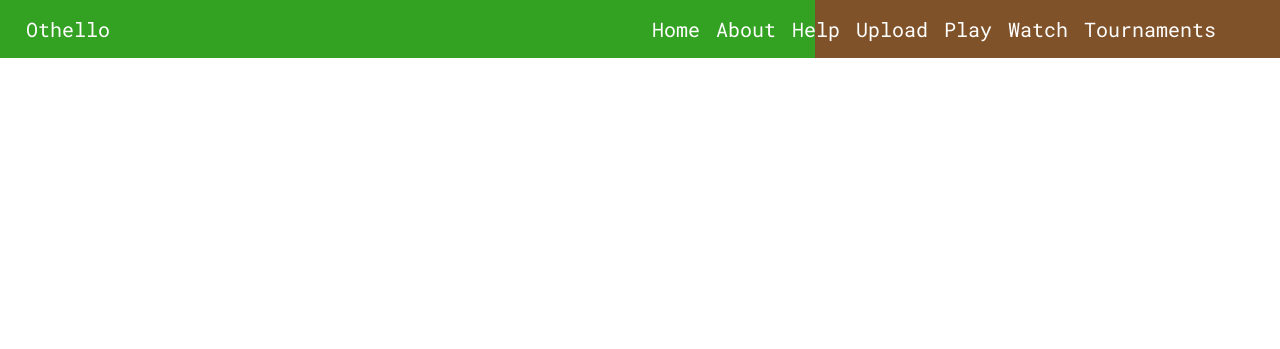
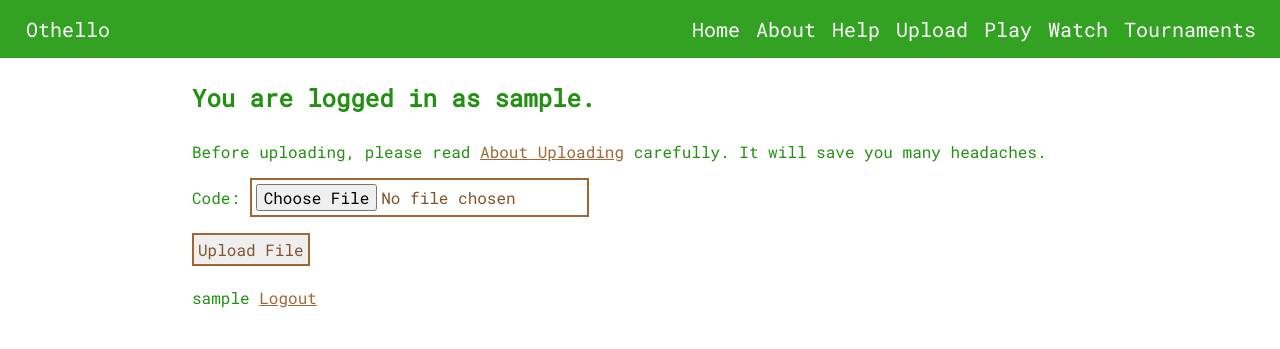
Before and after one commit to tjcsl/othello-tourney, a Django app: page /upload/ in a window 1280 px wide. Shown: the top 349 px of the page. Run offline with Django 3.2, Linux system fonts and the light colour scheme; the visitor is signed in with stand-in values (Sample User, id 1); some libraries are stand-ins or nearby versions.

Commit message:
finish refactoring basic templates

```diff
--- a/othello/othello/static/css/base.css
+++ b/othello/othello/static/css/base.css
@@ -28,13 +28,7 @@ html, body {
 
 .navbar {
     width: 100%;
-    background-image:
-        linear-gradient(#33a122,#33a122),
-        linear-gradient(#805229,#805229);
-    background-size:
-        calc(1 * (100% / 1.57)) 100%,
-        calc(2 * (100% / 2)) 100%;
-    background-repeat:no-repeat;
+    background-color: #33a122; /* 805229 nav brown */
     font-size: 20px;
     color: #fffff0;
 }
@@ -57,7 +51,6 @@ html, body {
 .navbar-collapse {
     flex-grow: 0;
     height: 100%;
-    margin-right: 5vh;
 }
 
 .navbar-toggler {
@@ -68,3 +61,43 @@ html, body {
     background-image: url("/static/img/menu.svg");
     background-position: center;
 }
+
+.main {
+    font-size: 16px;
+    color: #229011;
+    width: 70%;
+    padding: 2% 15%;
+    box-sizing: unset;
+}
+
+.main a{
+    color: #a06633;
+    text-decoration: underline;
+}
+
+.main a:hover {
+    color: #fffff0;
+    background-color: #805229;
+}
+
+
+pre, code {
+    font-family: 'Roboto Mono', monospace;
+    font-size: 16px;
+    color: #805229;
+}
+
+h1,h2,h3,h4,h5,h6 {
+    font-family: 'Roboto Mono', monospace;
+    display: block;
+
+    font-weight: bold;
+}
+
+input {
+    font-family: 'Roboto Mono', monospace;
+    font-size: 16px;
+    color: #805229;
+    border: #a06633 2px solid;
+    padding: 4px;
+}
--- a/othello/othello/templates/base.html
+++ b/othello/othello/templates/base.html
@@ -25,58 +25,36 @@
                 <div class="collapse navbar-collapse" id="collapsibleNavbar">
                     <ul class="navbar-nav">
                         <li class="nav-item">
-                            <a class="nav-link" href="#">Home</a>
+                            <a class="nav-link" href="{% url 'auth:index' %}">Home</a>
                         </li>
                         <li class="nav-item">
-                            <a class="nav-link" href="#">About</a>
+                            <a class="nav-link" href="{% url 'games:about' %}">About</a>
                         </li>
                         <li class="nav-item">
-                            <a class="nav-link" href="#">Help</a>
+                            <a class="nav-link" href="{% url 'games:help' %}">Help</a>
                         </li>
                         <li class="nav-item">
-                            <a class="nav-link" href="#">Upload</a>
+                            <a class="nav-link" href="{% url 'games:upload' %}">Upload</a>
                         </li>
                         <li class="nav-item">
-                            <a class="nav-link" href="#">Play</a>
+                            <a class="nav-link" href="{% url 'games:play' %}">Play</a>
                         </li>
                         <li class="nav-item">
-                            <a class="nav-link" href="#">Watch</a>
+                            <a class="nav-link" href="{% url 'auth:index' %}">Watch</a>
                         </li>
                         <li class="nav-item">
-                            <a class="nav-link" href="#">Tournaments</a>
+                            <a class="nav-link" href="{% url 'auth:index' %}">Tournaments</a>
                         </li>
                     </ul>
                 </div>
             </nav>
         </div>
+    <div class="main" id="main">
+        {% block main %}{% endblock %}
+        <br>
+        {% if user.is_authenticated %}
+            <p style="font-size: 1em;">{{ user.username }} <a style="font-size: 1em;" href="/logout/">Logout</a></p>
+        {% endif %}
+    </div>
   </body>
-{#  <body>#}
-{#    <div class="top" id="top">#}
-{#      <div class="header" id="header">#}
-{#        <p id="home">Othello</p>#}
-{#        <div id="expandbutton">#}
-{#            <img src="{% static 'img/menu.svg' %}" alt="menu" />#}
-{#        </div>#}
-{#      </div>#}
-{#      <div class="linkbar-container">#}
-{#        <nav class="linkbar" id="linkbar">#}
-{#          <a href="{% url 'auth:index' %}">Home</a>#}
-{#          <a href="{% url 'games:about' %}">About</a>#}
-{#          <a href="{% url 'games:help' %}">Help</a>#}
-{#          <a href="{% url 'games:upload' %}">Upload</a>#}
-{#          <a href="{% url 'games:play' %}">Play</a>#}
-{#          <a href="{% url 'auth:index' %}">Watch</a>#}
-{#          <a href="{% url 'auth:index' %}">Tournaments</a>#}
-{#        </nav>#}
-{#      </div>#}
-{#    </div>#}
-{#    <div class="main" id="text">#}
-{#      {% block main %}{% endblock %}#}
-{#      {% if user.is_authenticated %}#}
-{#        <p class="logout">{{ user.username }} <a class="logout" href="{% url 'auth:logout' %}">Logout</a></p>#}
-{#      {% endif %}#}
-{#    </div>#}
-{#    <script src="{% static 'js/base.js' %}"></script>#}
-{#    {% block extra_js %}{% endblock %}#}
-{#  </body>#}
 </html>
--- a/othello/othello/templates/games/upload.html
+++ b/othello/othello/templates/games/upload.html
@@ -2,7 +2,8 @@
 {% block title %}Othello: Upload{% endblock %}
 
 {% block main %}
-  <h2>You are logged in as {{ user.username }}.</h2>
+    <h4>You are logged in as {{ user.username }}.</h4>
+    <br>
     <p>
       Before uploading, please read <a href="{% url 'games:help' %}">About Uploading</a> carefully. It will save you many headaches.
     </p>
```
Lines whose indentation alone changed are shown as unchanged.
